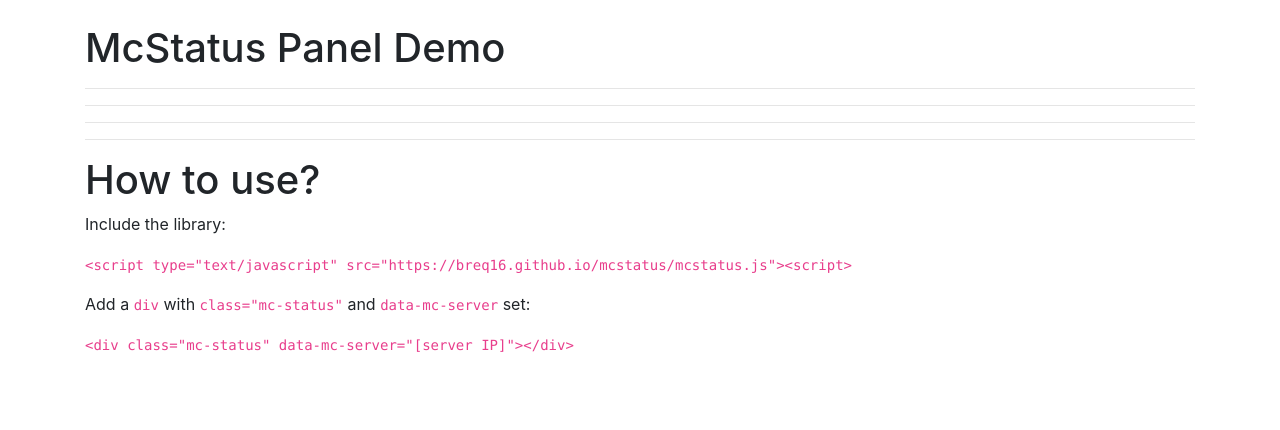
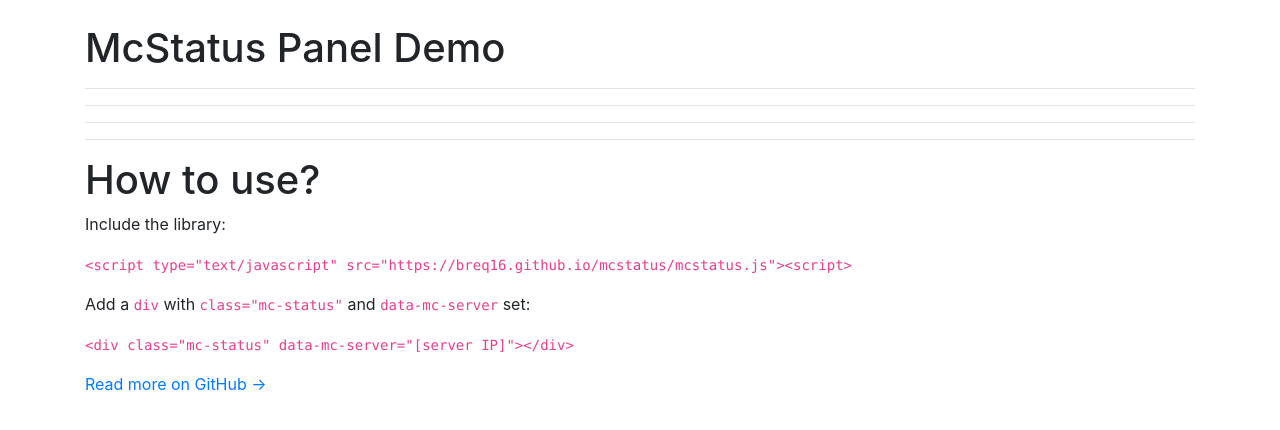
Before and after one commit to breqdev/mcstatus, a plain HTML site: page index.html in a window 1280 px wide. Drawn offline with nearby package versions, Linux system fonts and the light colour scheme; no server answers.

Commit message:
Better docs

```diff
--- a/index.html
+++ b/index.html
@@ -30,6 +30,7 @@
         <p><code>&lt;script type="text/javascript" src="https://breq16.github.io/mcstatus/mcstatus.js"&gt;&lt;script&gt;</code></p>
         <p>Add a <code>div</code> with <code>class="mc-status"</code> and <code>data-mc-server</code> set:</p>
         <p><code>&lt;div class="mc-status" data-mc-server="[server IP]"&gt;&lt;/div&gt;</code></p>
+        <p><a href="https://github.com/Breq16/mcstatus">Read more on GitHub -></a></p>
     </div>
 </body>
 </html>
```
Also changed, not shown: 1 other file.
